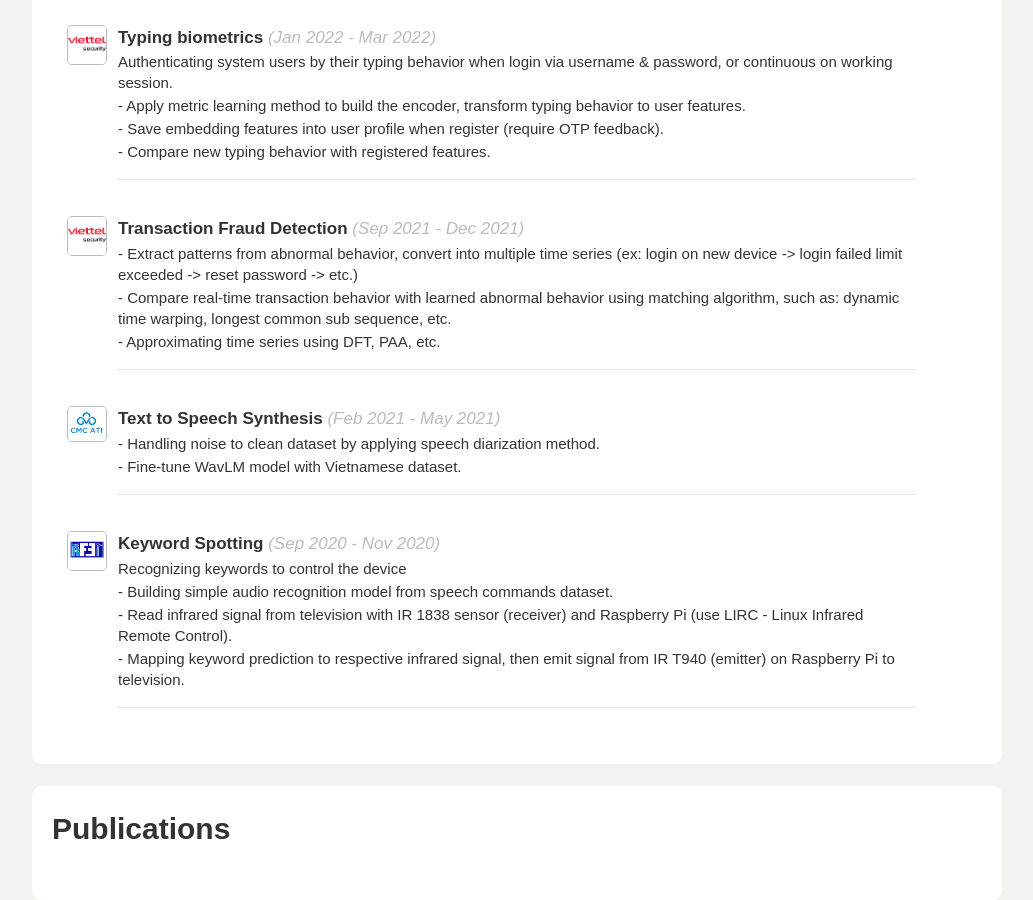
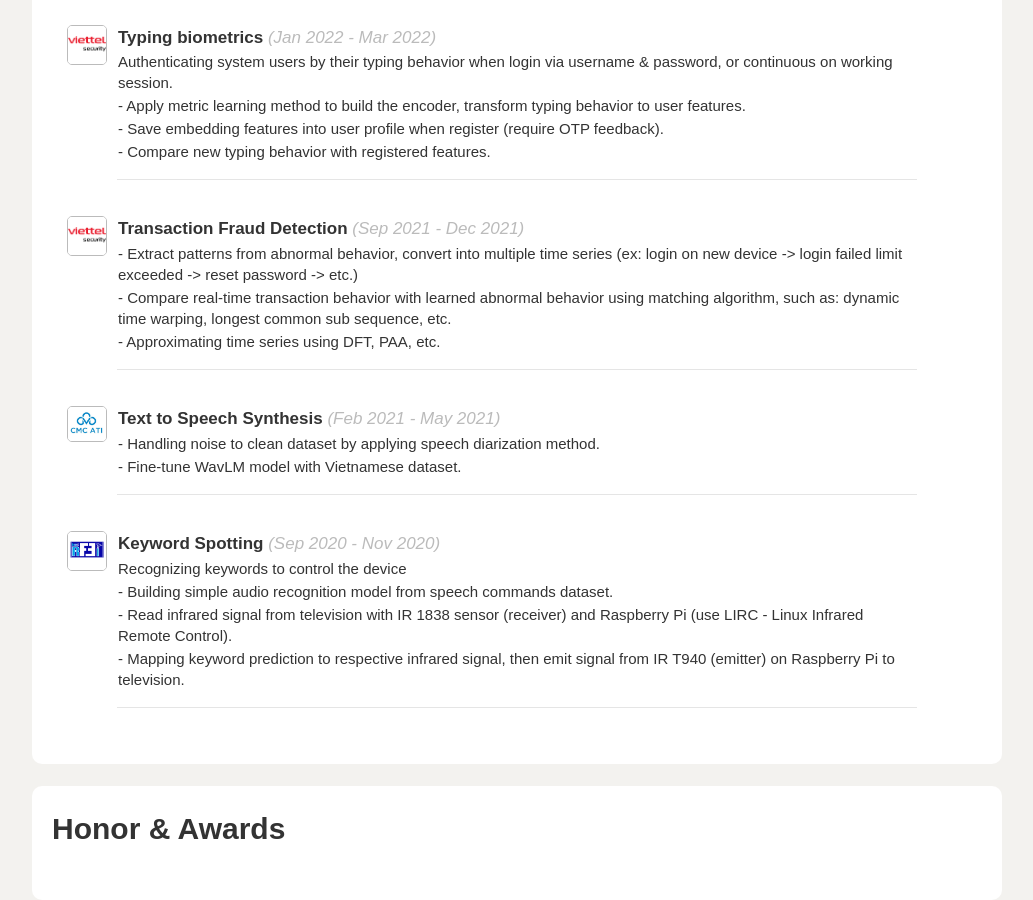
Before and after one commit to dangho99/dang99.github.io, a Jekyll site: the page built from about.html, in a window 1280 px wide and 900 px high, scrolled down 2951 px. Shown: the whole window, without its empty margins (123-1156 px from the left). Built offline with Jekyll 4.4.1, drawn with Linux system fonts in a browser that asks for light colours.

Commit message:
update cv

```diff
--- a/_data/profile.yml
+++ b/_data/profile.yml
@@ -190,7 +190,7 @@
 
 skills:
 
-publications:
+awards:
 
 # awards:
 #   - name: "The excellent applicability prize (Hanoi University of Science and Technology)"
--- a/about.html
+++ b/about.html
@@ -264,13 +264,13 @@
 
 <br>
 
-<div id="profile_publications" class="container" style="background-color: none;">
+<div id="profile_awards" class="container" style="background-color: none;">
     <div class="liner">
         <h2 style="color: #333 !important; font-size: 30px; font-style: initial!important; font-weight:bold;">
-            Publications</h2>
+            Honor & Awards</h2>
     </div>
     <br>
-    {% for item in site.data.profile.publications %}
+    {% for item in site.data.profile.awards %}
     <div class="entry row">
         <div class="desc">
             <table>
```
